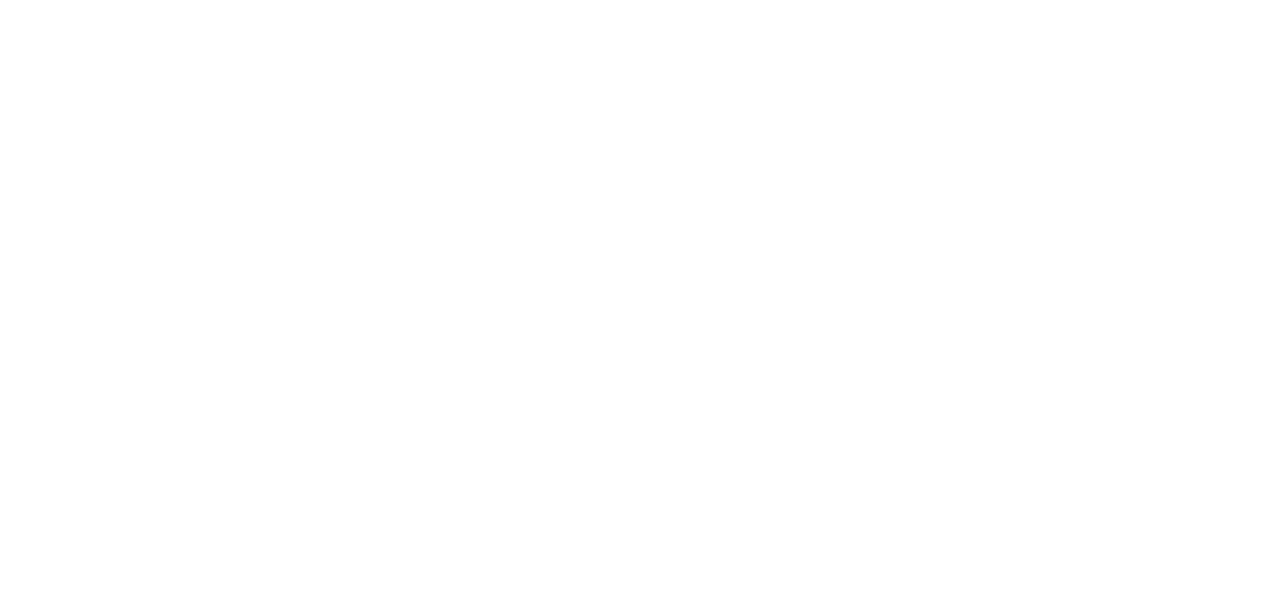
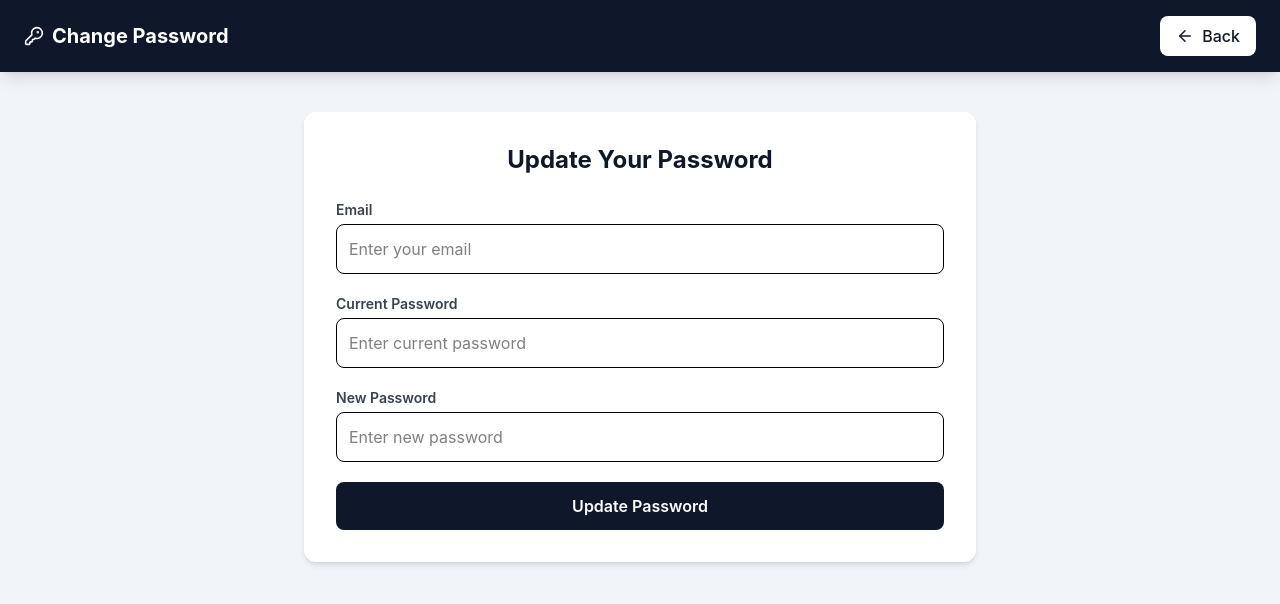
Before and after one commit to mshivam20/storemanagement, a React (Vite) app in the folder storeManagement/: page /change-password in a window 1280 px wide. Shown: the top 604 px of the page. Built offline with nearby package versions, Linux system fonts and the light colour scheme.

Commit message:
change password functionallity added

```diff
--- a/storeManagement/src/changePassword.jsx
+++ b/storeManagement/src/changePassword.jsx
@@ -1,11 +1,151 @@
-import React from "react";
+import { useState } from "react";
+import { useNavigate } from "react-router-dom";
+import { KeyRound, ArrowLeft } from "lucide-react";
+import { useEffect } from "react";
 
-function ChangePassword(){
-    return(
-        <div className="changepassword">
+export default function ChangePassword() {
+  const navigate = useNavigate();
 
+  const [formData, setFormData] = useState({
+    email: "",
+    currentPassword: "",
+    newPassword: "",
+  });
+
+  const handleChange = (e) => {
+    e.preventDefault();
+    setFormData({
+      ...formData,
+      [e.target.name]: e.target.value,
+    });
+  };
+
+
+
+    const handleSubmit = async (e) => {
+  e.preventDefault();
+
+  try {
+    const token = localStorage.getItem("token");
+
+    const response = await fetch("/api/changePassword", {
+      method: "PUT",
+      headers: {
+        Authorization: `Bearer ${token}`,
+        "Content-Type": "application/json",
+      },
+      body: JSON.stringify({
+        email: formData.email,
+        currentPassword: formData.currentPassword,
+        newPassword: formData.newPassword,
+      }),
+    });
+
+    const data = await response.json();
+
+    if (response.ok) {
+      alert("Password updated successfully");
+      navigate("/login");
+    } else {
+      setError(data.message);
+    }
+  } catch (error) {
+    console.error(error);
+    setError("Something went wrong");
+  }
+};
+
+  return (
+    <div className="min-h-screen bg-slate-100">
+
+      {/* HEADER */}
+      <div className="bg-slate-900 text-white px-6 py-4 flex justify-between items-center shadow-lg">
+
+        <div className="flex items-center gap-2">
+          <KeyRound size={20} />
+          <h1 className="text-xl font-bold">
+            Change Password
+          </h1>
         </div>
-    )
+
+        <button
+          onClick={() => navigate(-1)}
+          className="flex items-center gap-2 bg-white text-slate-900 px-4 py-2 rounded-lg font-medium hover:bg-slate-200"
+        >
+          <ArrowLeft size={18} />
+          Back
+        </button>
+
+      </div>
+
+      {/* FORM CONTAINER */}
+      <div className="max-w-2xl mx-auto mt-10 bg-white shadow-md rounded-xl p-8">
+
+        <h2 className="text-2xl font-bold text-slate-900 mb-6 text-center">
+          Update Your Password
+        </h2>
+
+        <form onSubmit={handleSubmit} className="space-y-5">
+
+          {/* EMAIL */}
+          <div>
+            <label className="block text-sm font-semibold text-gray-700 mb-1">
+              Email
+            </label>
+            <input
+              type="email"
+              name="email"
+              value={formData.email}
+              onChange={handleChange}
+              placeholder="Enter your email"
+              className="w-full border p-3 rounded-lg focus:outline-none focus:ring-2 focus:ring-slate-900"
+              required
+            />
+          </div>
+
+          {/* CURRENT PASSWORD */}
+          <div>
+            <label className="block text-sm font-semibold text-gray-700 mb-1">
+              Current Password
+            </label>
+            <input
+              type="password"
+              name="currentPassword"
+              value={formData.currentPassword}
+              onChange={handleChange}
+              placeholder="Enter current password"
+              className="w-full border p-3 rounded-lg focus:outline-none focus:ring-2 focus:ring-slate-900"
+              required
+            />
+          </div>
+
+          {/* NEW PASSWORD */}
+          <div>
+            <label className="block text-sm font-semibold text-gray-700 mb-1">
+              New Password
+            </label>
+            <input
+              type="password"
+              name="newPassword"
+              value={formData.newPassword}
+              onChange={handleChange}
+              placeholder="Enter new password"
+              className="w-full border p-3 rounded-lg focus:outline-none focus:ring-2 focus:ring-slate-900"
+              required
+            />
+          </div>
+
+          {/* SUBMIT */}
+          <button
+            type="submit"
+            className="w-full bg-slate-900 text-white py-3 rounded-lg font-semibold hover:bg-slate-700 transition"
+          >
+            Update Password
+          </button>
+
+        </form>
+      </div>
+
+    </div>
+  );
 }
-
-export default ChangePassword;
```
Also changed, not shown: 1 other file (tests, documents, lock files or other folders).
